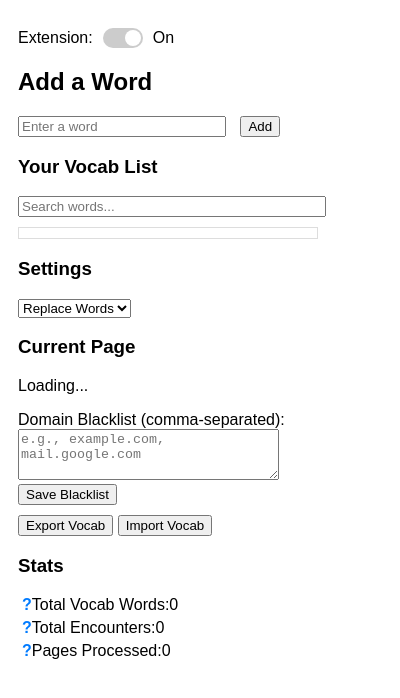
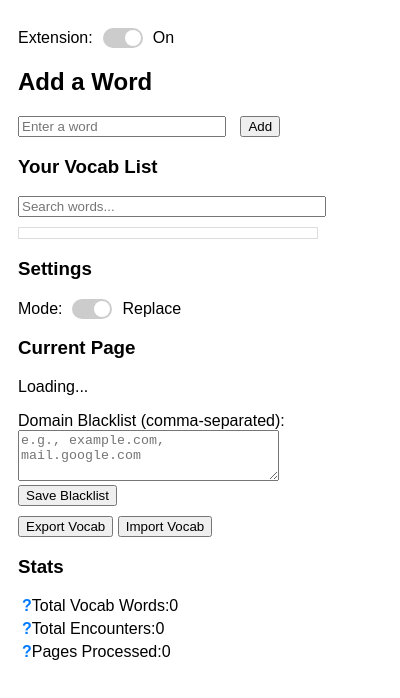
Before and after one commit to ejbolts/vocab-extension, a browser extension: page popup.html in a window 400 px wide. Drawn offline with Linux system fonts and the light colour scheme.

Commit message:
Implement mode toggle feature in popup; update tooltip display and enhance vocabulary processing to support real-time mode switching

```diff
--- a/popup.html
+++ b/popup.html
@@ -77,6 +77,12 @@
       #enableToggle:checked + span + .slider {
         transform: translateX(20px);
       }
+      #modeToggle:checked + span {
+        background-color: #2196f3;
+      }
+      #modeToggle:checked + span + .slider {
+        transform: translateX(20px);
+      }
     </style>
   </head>
   <body>
@@ -145,10 +151,51 @@
     </div>
 
     <h3>Settings</h3>
-    <select id="modeSelect">
-      <option value="replace">Replace Words</option>
-      <option value="highlight">Highlight Only</option>
-    </select>
+    <div style="margin-top: 10px; display: flex; align-items: center">
+      <label for="modeToggle" style="margin-right: 10px">Mode:</label>
+      <label
+        style="
+          position: relative;
+          display: inline-block;
+          width: 40px;
+          height: 20px;
+        "
+      >
+        <input
+          type="checkbox"
+          id="modeToggle"
+          style="opacity: 0; width: 0; height: 0"
+        />
+        <span
+          style="
+            position: absolute;
+            cursor: pointer;
+            top: 0;
+            left: 0;
+            right: 0;
+            bottom: 0;
+            background-color: #ccc;
+            transition: 0.4s;
+            border-radius: 20px;
+          "
+        ></span>
+        <span
+          style="
+            position: absolute;
+            content: '';
+            height: 16px;
+            width: 16px;
+            left: 2px;
+            bottom: 2px;
+            background-color: white;
+            transition: 0.4s;
+            border-radius: 50%;
+          "
+          class="slider"
+        ></span>
+      </label>
+      <span id="modeLabel" style="margin-left: 10px">Highlight</span>
+    </div>
 
     <h3>Current Page</h3>
     <p id="currentUrl">Loading...</p>
--- a/popup.js
+++ b/popup.js
@@ -3,7 +3,7 @@ document.addEventListener("DOMContentLoaded", () => {
     const addButton = document.getElementById("addButton");
     const vocabList = document.getElementById("vocabList");
     const searchInput = document.getElementById("searchInput");
-    const modeSelect = document.getElementById("modeSelect");
+    const modeSelect = document.getElementById("modeToggle");
     const exportButton = document.getElementById("exportButton");
     const importButton = document.getElementById("importButton");
     const importFile = document.getElementById("importFile");
@@ -22,6 +22,9 @@ document.addEventListener("DOMContentLoaded", () => {
             chrome.storage.local.get(["vocabStats"], (localData) => {
                 allWords = syncData.vocabWords || [];
                 const mode = syncData.vocabMode || "replace";
+                const modeToggle = document.getElementById("modeToggle");
+                modeToggle.checked = (mode === "replace");
+                document.getElementById("modeLabel").textContent = modeToggle.checked ? "Replace" : "Highlight";
                 const blacklist = syncData.blacklistDomains || [];
                 const stats = localData.vocabStats || { totalEncounters: 0, pagesProcessed: 0 };
 
@@ -156,6 +159,20 @@ document.addEventListener("DOMContentLoaded", () => {
         }
     });
 
+    // Mode toggle (Highlight/Replace)
+    document.getElementById("modeToggle").addEventListener("change", (event) => {
+        const newMode = event.target.checked ? "replace" : "highlight";
+        chrome.storage.sync.set({ vocabMode: newMode }, () => {
+            document.getElementById("modeLabel").textContent = newMode.charAt(0).toUpperCase() + newMode.slice(1);
+            // Message active tab's content script for real-time mode switch
+            chrome.tabs.query({ active: true, currentWindow: true }, (tabs) => {
+                if (tabs[0]) {
+                    chrome.tabs.sendMessage(tabs[0].id, { type: "SWITCH_MODE", mode: newMode });
+                }
+            });
+        });
+    });
+
     // Remove a word
     function removeWord(wordToRemove) {
         chrome.storage.sync.get("vocabWords", (data) => {
```
Also changed, not shown: content.js (+15 -2 lines).
